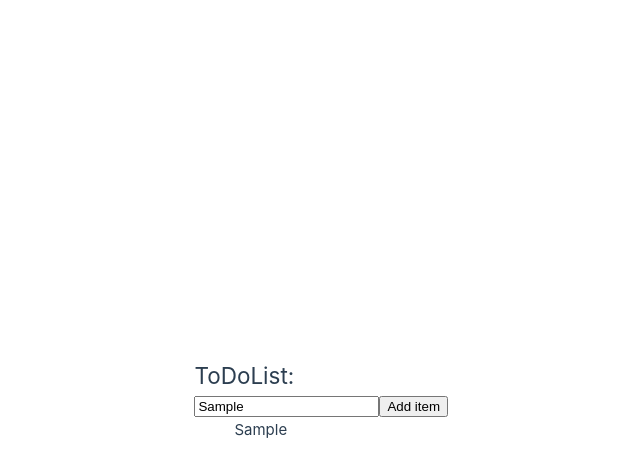
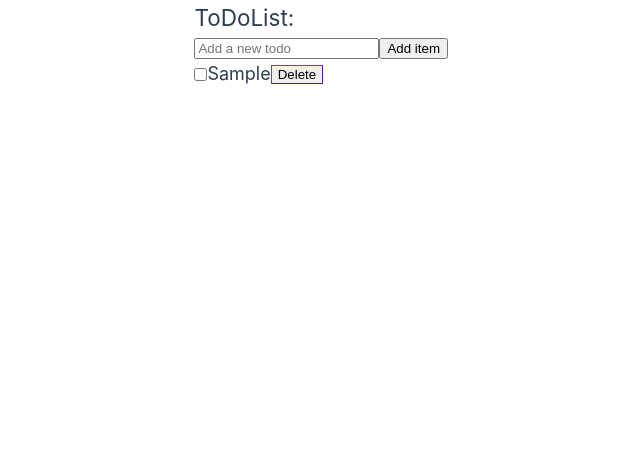
Before and after one commit to RobinKirchen/ToDoListe, a Vue app: page /toDoList in a window 1280 px wide. Both pictures are taken after typing "Sample" into the empty fields and a click on the button "Add item". Shown: the top 476 px of the page, without its empty margins (192-832 px from the left). Built offline with nearby package versions, Linux system fonts and the light colour scheme.

Commit message:
added delete button and checkbox to everey entry

```diff
--- a/src/App.vue
+++ b/src/App.vue
@@ -1,12 +1,20 @@
 <script setup>
 import { ref } from 'vue';
 
-
 let todos = ref([]);
+let newTodo = ref("");
 
 function addToList() {
-  todos.value.push(document.getElementById("entry").value);
+
+  if(newTodo.value.length > 0) {
+    todos.value.push(newTodo.value);
+  }
+  newTodo.value = "";
   console.log(todos);
+}
+
+function deleteEntry(todo) {
+  todos.value = todos.value.filter(entry => entry !== todo);
 }
 
 </script>
@@ -14,19 +22,23 @@ function addToList() {
 <template>
   <main>
     <h2>ToDoList:</h2>
-      <input type="text" id="entry">
-      <button @click="addToList">Add item</button>
-    <div v-if="todos.length > 0">
-      <ul v-for="entry in todos">
-      {{ entry }}
-      </ul>
-   </div>
-   <div v-else>Add an entry to your list</div>
+    <input type="text" id="entry" v-model="newTodo" placeholder="Add a new todo">
+    <button @click="addToList">Add item</button>
+
+      <div v-if="todos.length > 0" v-for="entry in todos">
+        <div class="todo-entry">
+          <input type="checkbox">
+          {{ entry }}
+          <button @click="deleteEntry(entry)" class="delete">Delete</button>
+        </div>
+      </div>
+    <div v-else>Add an entry to your list</div>
 
   </main>
 </template>
 
 <style scoped>
+
 header {
   line-height: 1.5;
 }
@@ -44,4 +56,20 @@ header {
     flex-wrap: wrap;
   }
 }
+
+main .todo-entry {
+  word-wrap: break-word;
+  display: flex;
+  place-items: center;
+  font-size: large;
+  flex-wrap: wrap;
+  width: 100%;
+  overflow: auto;
+}
+
+main .delete{
+  float: right;
+  border-color: blueviolet;
+  border-width: 1px;
+}
 </style>
--- a/src/assets/main.css
+++ b/src/assets/main.css
@@ -24,7 +24,6 @@ a,
 @media (min-width: 1024px) {
   body {
     display: flex;
-    place-items: center;
   }
 
   #app {
```
